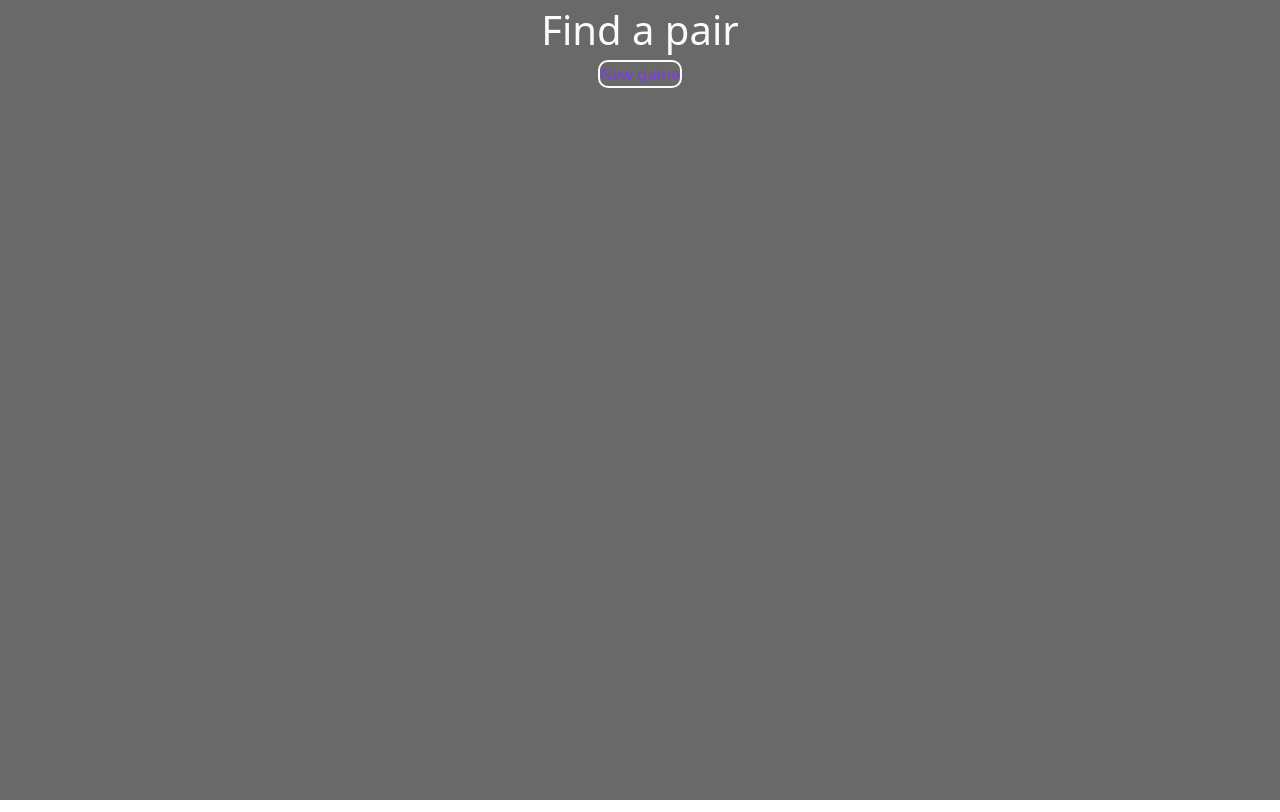
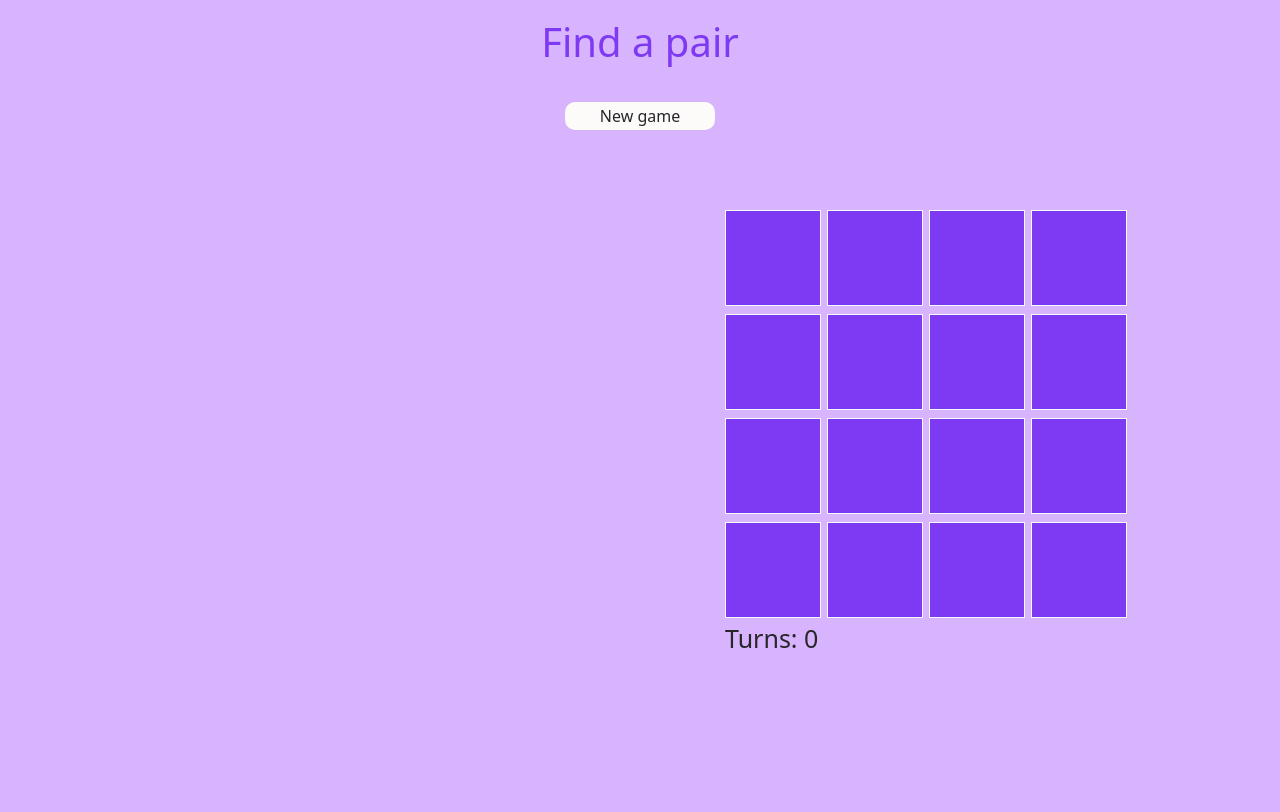
Before and after one commit to Peso4ekkkk/cdg-practice, a React (Create React App) app in the folder cards-game/: page / in a window 1280 px wide. Built offline with nearby package versions, Linux system fonts and the light colour scheme.

Commit message:
Finish commit

```diff
--- a/cards-game/src/App.jsx
+++ b/cards-game/src/App.jsx
@@ -21,13 +21,12 @@ const cardImages = [
   { img: zebra },
 ];
 
-console.log(cardImages);
-
 function App() {
   const [cards, setCards] = useState([]);
   const [turns, setTurns] = useState(0);
   const [choiceOne, setChoiceOne] = useState(null);
   const [choiceTwo, setChoiceTwo] = useState(null);
+  const [disabled, setDisabled] = useState(false);
 
   const shuffleCards = () => {
     const shuffledCards = [...cardImages, ...cardImages]
@@ -37,6 +36,8 @@ function App() {
         id: Math.random(),
         matched: card.matched,
       }));
+    setChoiceOne(null);
+    setChoiceTwo(null);
     setCards(shuffledCards);
     setTurns(0);
   };
@@ -47,6 +48,7 @@ function App() {
 
   useEffect(() => {
     if (choiceOne && choiceTwo) {
+      setDisabled(true);
       new Promise((res) => {
         setTimeout(res, 300);
       }).then(() => {
@@ -71,31 +73,37 @@ function App() {
     setChoiceOne(null);
     setChoiceTwo(null);
     setTurns((prevTurns) => prevTurns + 1);
+    setDisabled(false);
   };
-
+  useEffect(() => {
+    shuffleCards();
+  }, []);
   return (
-    <div className="App bg-greyDark  h-[100vh] w-[100%]">
-      <h1 className="flex justify-center items-cener text-[2.5rem]  text-white">
+    <div className="App  h-[100vh] w-[100%] mx-auto">
+      <h1 className="flex justify-center items-cener text-[2.5rem] mt-3 text-lavender ">
         Find a pair
       </h1>
-      <div className="flex justify-center items-center">
+      <div className="flex justify-center items-center ">
         <button
           onClick={shuffleCards}
-          className="  border-[2px] rounded-[10px] bg-none cursor-pointer border-white text-lavender ">
+          className="  border-[2px] rounded-[10px] bg-none cursor-pointer border-white text-black  bg-white w-[150px] mt-[30px] hover:bg-lavender"
+        >
           New game
         </button>
       </div>
-      <div className="card-grid mt-[50px] ml-[450px] grid grid-cols-4 gap-0.5 w-[60%]">
+      <div className="mt-[80px] ml-[725px] grid grid-cols-4 gap-2  w-[400px] h-[400px]">
         {cards.map((card) => (
           <SingleCard
             key={card.id}
             card={card}
             handleChoice={handleChoice}
             flipped={card === choiceOne || card === choiceTwo || card.matched}
+            disabled={disabled}
           />
         ))}
       </div>
+      <p className="ml-[725px] mt-[10px] text-black text-[25px]">Turns: {turns}</p>
     </div>
   );
 }
-export default App
+export default App;
--- a/cards-game/src/components/SingleCard.jsx
+++ b/cards-game/src/components/SingleCard.jsx
@@ -1,23 +1,25 @@
 import React from "react";
 import "../index.css";
-export default function SingleCard({ card, handleChoice, flipped }) {
+export default function SingleCard({ card, handleChoice, flipped, disabled }) {
   const handleClick = () => {
-    handleChoice(card);
+    if (!disabled) {
+      handleChoice(card);
+    }
   };
 
   const wrapperClassname =
-    "border-[1px] border-white w-[96px] h-[96px] mb-9 bg-lavender relative cursor-pointer " +
+    " border-[0.5px] border-white w-[96px] h-[96px]  bg-lavender relative cursor-pointer  " +
     (flipped ? "[transform:rotateY(180deg)]" : "[transform:rotateY(0)]");
 
   const coverClassname =
-    "absolute w-full h-full flex items-center justify-center " +
+    " absolute w-full h-full flex items-center justify-center " +
     (flipped ? "opacity-0" : "opacity-100");
   const contentClassname =
-    "absolute object-cover " + (flipped ? "opacity-100" : "opacity-0");
+    " absolute object-cover " + (flipped ? "opacity-100" : "opacity-0");
 
   return (
-    <div className={wrapperClassname} onClick={handleClick}>
-      <div className={coverClassname}>?</div>
+    <div className={wrapperClassname + " duration-300 "} onClick={handleClick}>
+      <div className={coverClassname}></div>
       <img className={contentClassname} src={card.img} alt="card front" />
     </div>
   );
--- a/cards-game/src/index.css
+++ b/cards-game/src/index.css
@@ -1,4 +1,10 @@
-@import url('https://fonts.googleapis.com/css2?family=Raleway&display=swap');
+@import url("https://fonts.googleapis.com/css2?family=Montserrat&display=swap");
 @tailwind base;
 @tailwind components;
 @tailwind utilities;
+
+@layer base {
+  body {
+    background: rgb(216 180 254);
+  }
+}
--- a/cards-game/tailwind.config.js
+++ b/cards-game/tailwind.config.js
@@ -1,14 +1,18 @@
 /** @type {import('tailwindcss').Config} */
 module.exports = {
   content: ["./src/**/*.{js,jsx,ts,tsx}"],
+  fontFamily: {
+    Montserrat: ["Montserrat", "sans-serif"],
+  },
   theme: {
     extend: {},
     colors: {
       black: "#27272A",
       greyDark: "#696969",
       greyWhite: "#27272A",
+      white: "#FCFBFA",
       lavender: "#7E3AF2",
-      white: "#FCFBFA",
+      red: "#E02424",
     },
     plugins: [],
   },
```
Also changed, not shown: cards-game/src/image/fon.png (added), cards-game/src/image/star.png (added).
